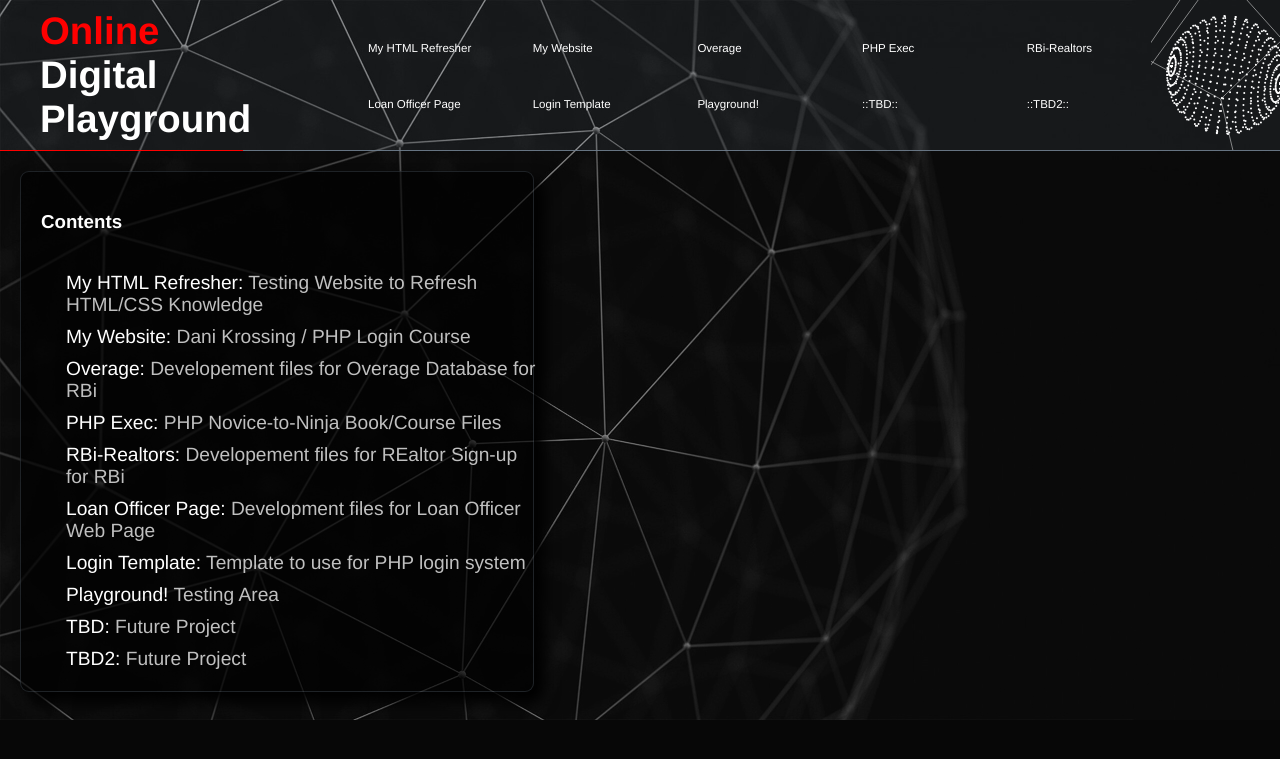
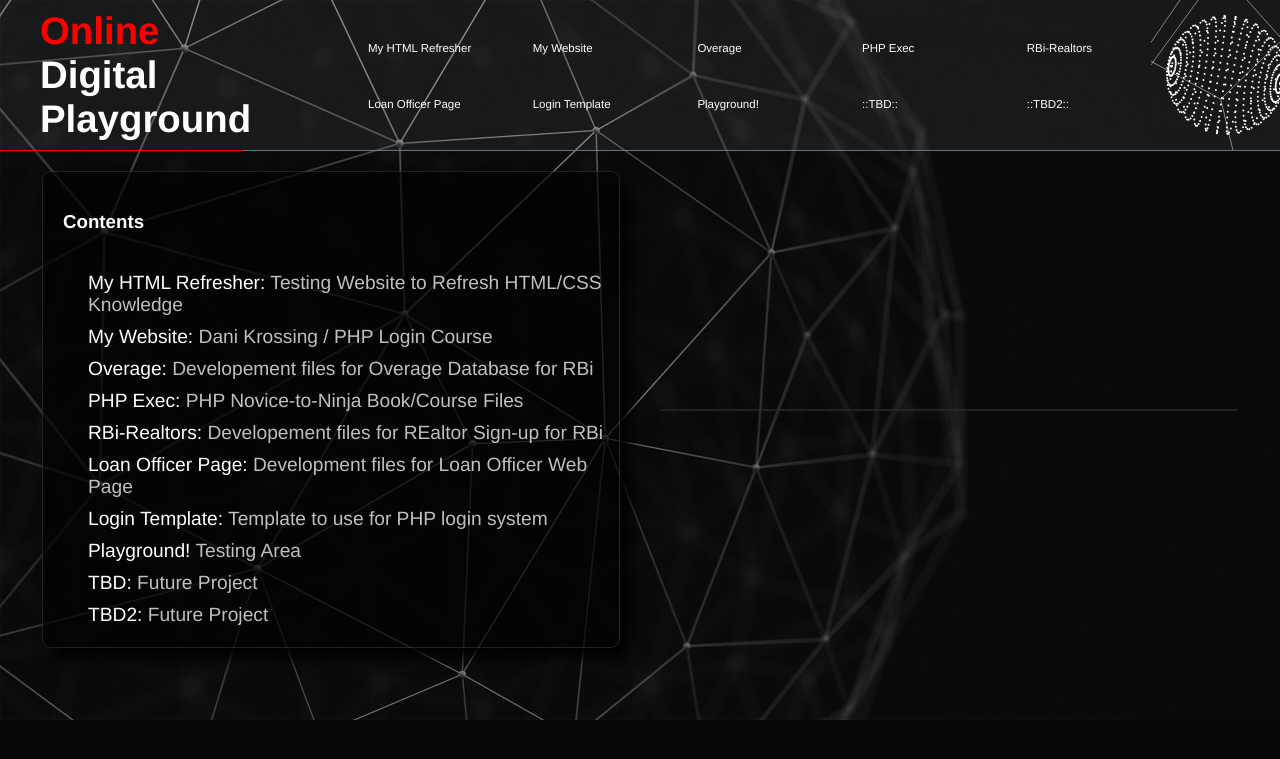
Before and after one commit to jlarry77/html, a PHP site: page / in a window 1280 px wide. Shown: the top 759 px of the page. Run offline with PHP 8.4, Linux system fonts and the light colour scheme.

Commit message:
--> see prior comment.

```diff
--- a/index.php
+++ b/index.php
@@ -40,6 +40,7 @@
         <div class="static-line"></div>
     </div>
     <div class="main-content">
+        <div class = "contents">
         <h3>Contents</h3>
         <ul>
             <li>My HTML Refresher:  <span>Testing Website to Refresh HTML/CSS Knowledge</span></li>
@@ -54,7 +55,10 @@
             <li>TBD2: <span>Future Project</span></li>
             </ul>
     </div>
+    <div class = "right-container">
 
+    </div>
+    </div>
     <script src="main/script.js"></script>
 </body>
 </html>
--- a/playground/main.php
+++ b/playground/main.php
@@ -42,11 +42,13 @@
         <div class = "top-row">
 
         <div class="left-sub-cont">
+            <img src="../images/nbc_01.jpg" alt="nbc">
         </div>
         <div class="middle-sub-cont">
-
+        <img src="../images/nbc_02.jpg" alt="nbc">
         </div>
         <div class="right-sub-cont">
+            <img src="../images/nbc_03.jpg" alt="nbc">
         </div>
 
     </div>
--- a/style/styles.css
+++ b/style/styles.css
@@ -147,7 +147,15 @@ li {
     left: 0;
   }
 
-.main-content{
+.main-content {
+  display: flex;
+  flex-direction: row;
+  justify-content: center;
+  align-items: center;
+  width: 100%;
+}
+
+.contents{
     display: flex;
     z-index: 1000;
     color:  white;
@@ -158,24 +166,42 @@ li {
     border-width: .5px;
     border-color: rgba(112, 128, 144, .25);
     border-radius: 9px;
-    width: 40%;
+    width: 45%;
     margin: 20px;
     box-shadow: 10px 10px 15px rgba(0,0,0);
 
   }
 
-  .main-content li {
+  .contents li {
     padding: 5px;
     font-size: 1.2em;
     width: 100%;
   }
 
-  .main-content span {
+  .contents span {
     color: rgba(255,255,255,.75)
   }
 
-  .main-content h3 {
+  .contents h3 {
     padding: 20px 0px 0px 20px;
+  }
+
+  .right-container {
+    display: flex;
+    z-index: 1000;
+    color:  white;
+    flex-direction: column;
+    position: relative;
+    background-color: rgba(0,0,0, 0.65); /* Transparent slate gray */
+    border-style: solid;
+    border-width: .5px;
+    border-color: rgba(112, 128, 144, .25);
+    border-radius: 9px;
+    width: 45%;
+    margin: 20px;
+    box-shadow: 10px 10px 15px rgba(0,0,0);
+    height: 100%;
+
   }
 
   /* Moving Line across bottom of header */
@@ -208,25 +234,25 @@ li {
   }
 
   /* Main Content Fade In */
-  .main-content > * {
+  .contents > * {
     opacity: 0; /* Start invisible */
     transform: translateY(20px); /* Start slightly shifted downward */
     animation: fadeIn 1s ease-out forwards; /* Fade in animation */
   }
 
-  .main-content > h3 {
+  .contents > h3 {
     animation-delay: 0s; /* Fade in immediately */
   }
 
-  .main-content > ul:nth-child(2) {
+  .contents > ul:nth-child(2) {
     animation-delay: 0.2s; /* Delay for the second element */
   }
 
-  .main-content > ul:nth-child(3) {
+  .contents > ul:nth-child(3) {
     animation-delay: 0.4s; /* Delay for the third element */
   }
 
-  .main-content > ul:nth-child(4) {
+  .contents > ul:nth-child(4) {
     animation-delay: 0.6s; /* And so on */
   }
 
```
Also changed, not shown: playground/style/main-styles.css (+9 -0 lines).
